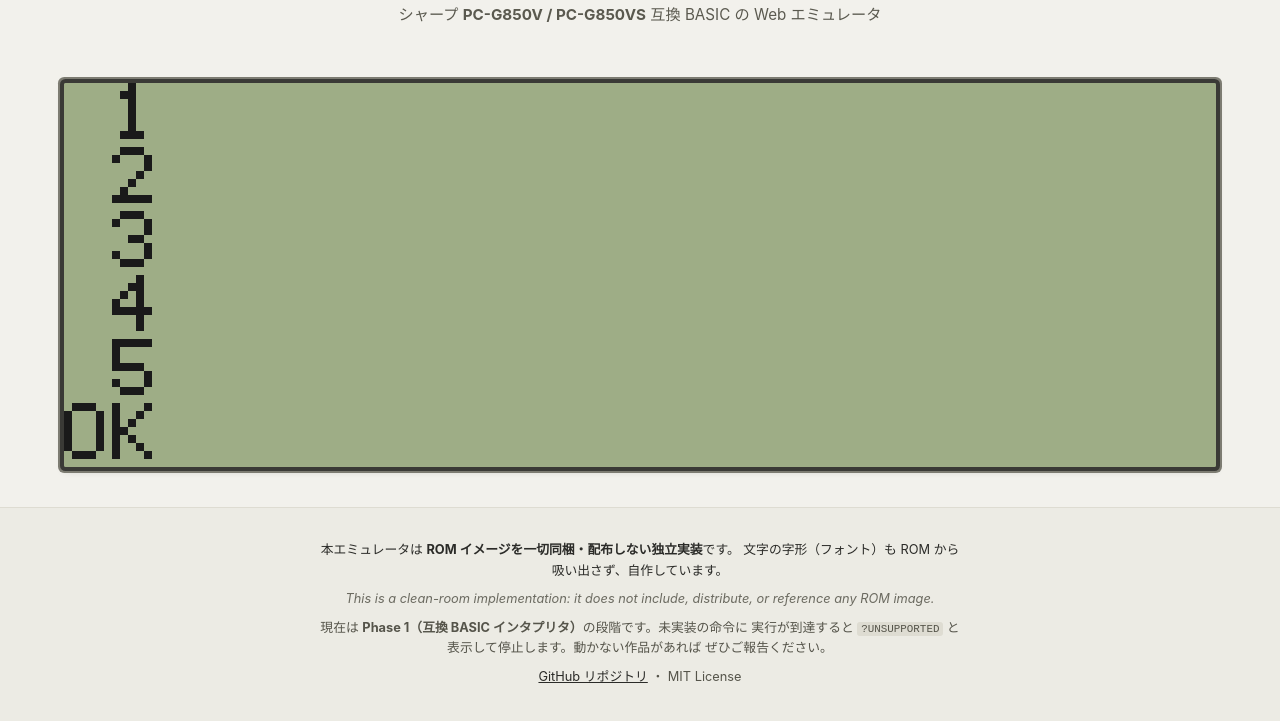
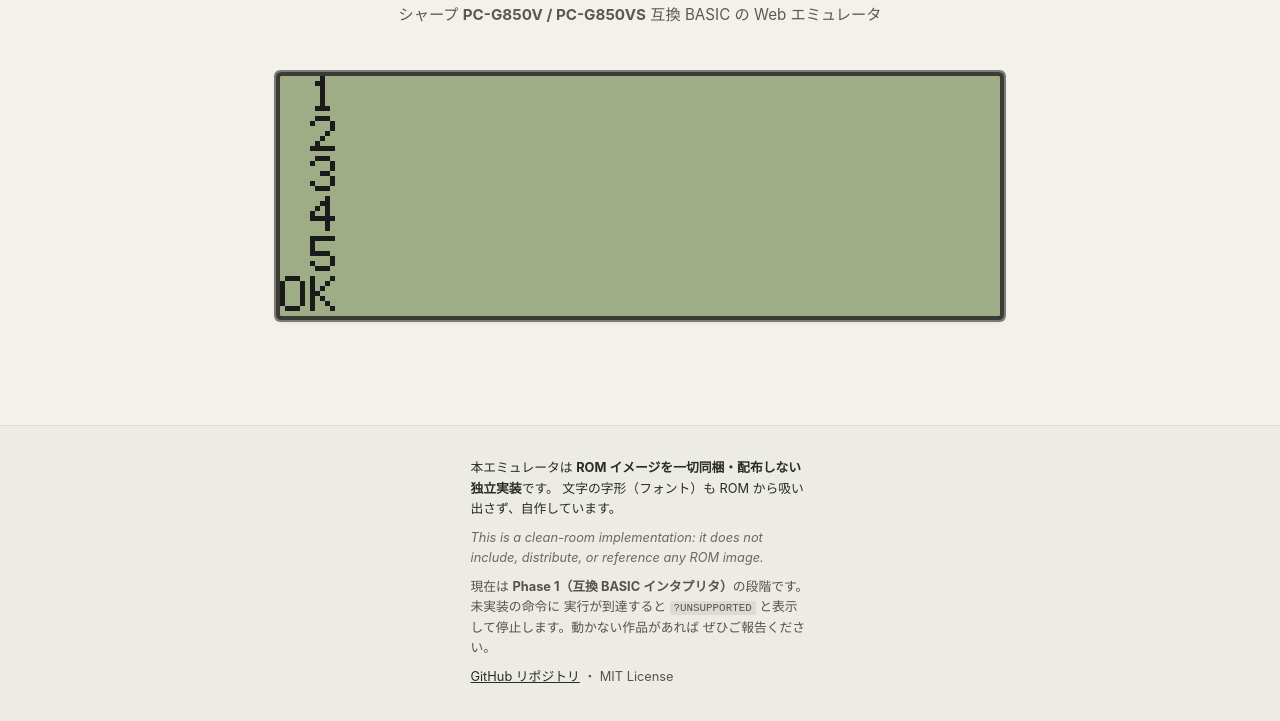
Before and after one commit to uraraworks/WebG850, a website built with Vite: page index.html in a window 1280 px wide. Shown: the part 73-794 px from the top of the page. Built offline with nearby package versions, Linux system fonts and the light colour scheme.

Commit message:
レイアウトの3点を修正：LCD拡大率の上限、モバイル余白、フッター文の左揃え
- canvas.ts: 拡大倍率に上限 MAX_SCALE(5倍=720x240px) を新設。デスクトップの
  広い画面で LCD が看板のように大写しになる問題を解消（携帯機の液晶に見える大きさへ）
- style.css: .screen-area の align-items を center から flex-start に変更。
  スマートフォン縦持ちで screen-area が残り縦スペースいっぱいに伸びた状態で
  中央寄せしていたため、見出しと LCD の間に大きな空白ができていた
  （flex: 1 0 auto 自体は canvas.ts の高さ計算のため維持）
- style.css: フッター本文を左揃え・max-width: 42ch に変更。中央揃えのままだと
  長い日本語段落の行頭が揃わず読みにくかった。英語1行・リンク行は中央揃えを維持

```diff
--- a/src/ui/canvas.ts
+++ b/src/ui/canvas.ts
@@ -18,6 +18,16 @@ import { SCREEN_HEIGHT, SCREEN_WIDTH } from '../machine/screen.ts';
 
 /** 既定の拡大倍率（144×48 → 576×192）。ウィンドウが十分広いときはこれを使う。 */
 export const DEFAULT_SCALE = 4;
+
+/**
+ * 拡大倍率の上限。
+ *
+ * デスクトップの広い画面では、利用可能な幅・高さいっぱいまで拡大すると
+ * 144×48 の LCD が 8 倍（約 1180px 幅）を超え、看板のように大写しになって
+ * 「携帯機の液晶」に見えなくなる。5 倍（720×240px）を上限とし、
+ * 「机の上のポケコンの液晶」程度の見た目に収める。
+ */
+export const MAX_SCALE = 5;
 
 /** LCD の点灯ドット色（濃色）。 */
 export const DOT_ON_COLOR = '#1a1a1a';
@@ -43,13 +53,14 @@ const DOT_OFF_RGB = hexToRgb(DOT_OFF_COLOR);
 /**
  * 利用可能な幅・高さから、144×48 を整数倍で収められる最大の倍率を返す。
  * 収まらない場合でも最低 1 倍は保証する（等倍未満に縮小しない）。
+ * 上限は `MAX_SCALE`（広い画面で看板のように大写しになるのを防ぐ）。
  */
 export function computeScale(availableWidth: number, availableHeight: number): number {
   const maxByWidth = Math.floor(availableWidth / SCREEN_WIDTH);
   const maxByHeight = Math.floor(availableHeight / SCREEN_HEIGHT);
   const scale = Math.min(maxByWidth, maxByHeight);
   if (!Number.isFinite(scale) || scale < 1) return 1;
-  return scale;
+  return Math.min(scale, MAX_SCALE);
 }
 
 export interface CanvasBinding {
--- a/src/ui/style.css
+++ b/src/ui/style.css
@@ -61,12 +61,25 @@ body {
 /* LCD 表示エリア */
 
 .screen-area {
+  /*
+   * 【判断した点・理由】 flex: 1 0 auto は残す（`canvas.ts` の resize() は
+   * この要素の clientHeight を「利用可能な高さ」として拡大倍率を計算するため、
+   * ここを内容サイズに縮めると高さが小さいまま固定され、常に低倍率になってしまう
+   * ——循環参照に近い依存関係）。
+   *
+   * 問題だったのは align-items: center による上下中央寄せの方。
+   * スマートフォン縦持ちでは screen-area が「ビューポート高さ − ヘッダー −
+   * フッター」いっぱいに伸びる一方、LCD 自体は狭い横幅に制約されて低倍率
+   * （小さい実寸）にしかならないため、中央寄せすると見出しと LCD の間に
+   * 大きな空白ができていた。上寄せ（flex-start）に変え、代わりに上側に
+   * ある程度の余白（padding-top）を残すことで、狭い画面でも適度な余白に収める。
+   */
   flex: 1 0 auto;
   display: flex;
   justify-content: center;
-  align-items: center;
+  align-items: flex-start;
   width: 100%;
-  padding: 1.5rem 1rem;
+  padding: 2rem 1rem;
 }
 
 #screen {
@@ -100,12 +113,24 @@ body {
   background: #ecebe4;
   font-size: 0.8rem;
   color: #55544a;
+  /* 列（ブロック）自体は中央寄せ、本文の文字揃えは段落ごとに指定する。 */
   text-align: center;
 }
 
 .site-footer p {
-  max-width: 640px;
+  /*
+   * 長い日本語の段落は中央揃えだと行頭が揃わず読みにくいため左揃えにし、
+   * 読みやすい行長（目安 40〜45 文字）で折り返すよう ch 単位で max-width を
+   * 設ける。見出し的な短い行（英語1行・リンク行）は下で個別に中央揃えへ戻す。
+   */
+  max-width: 42ch;
   margin: 0.5rem auto;
+  text-align: left;
+}
+
+.site-footer__rom-en,
+.site-footer__links {
+  text-align: center;
 }
 
 .site-footer__rom {
```
